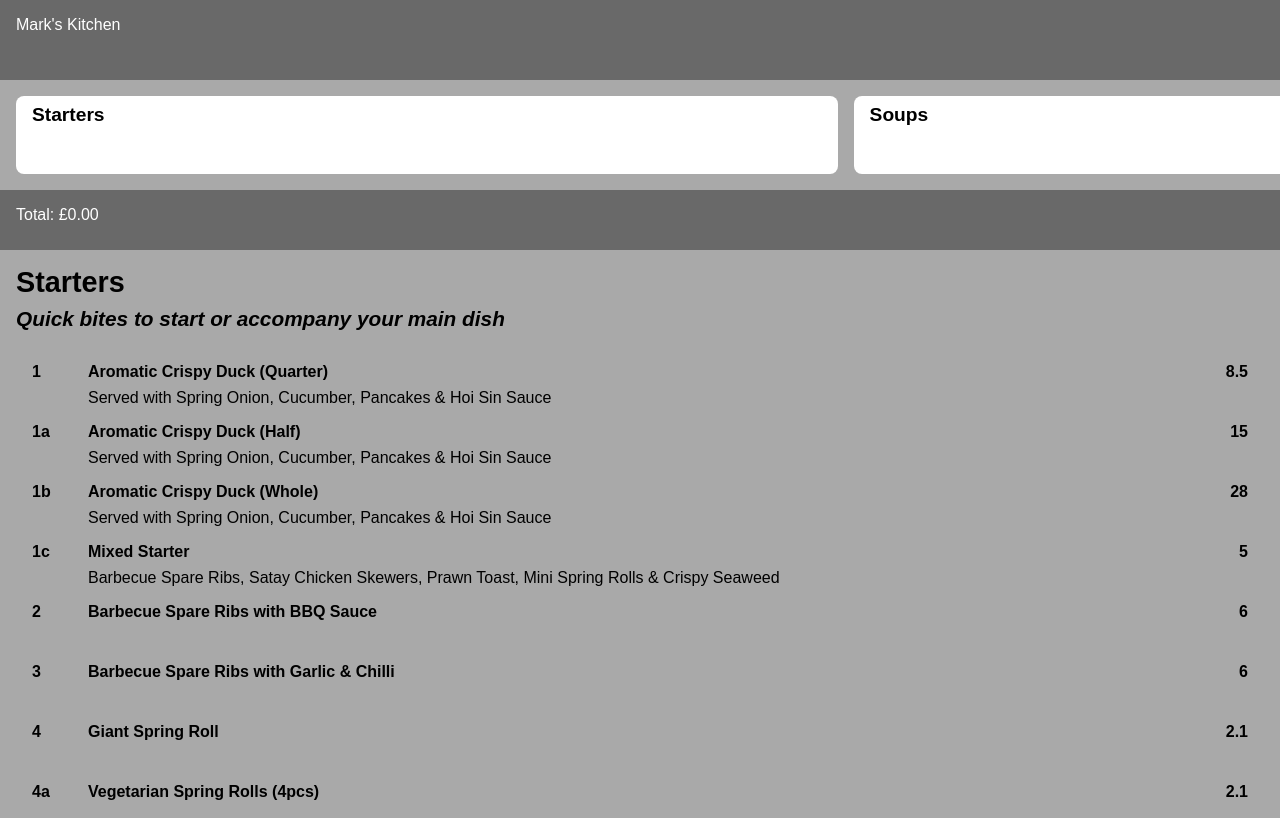
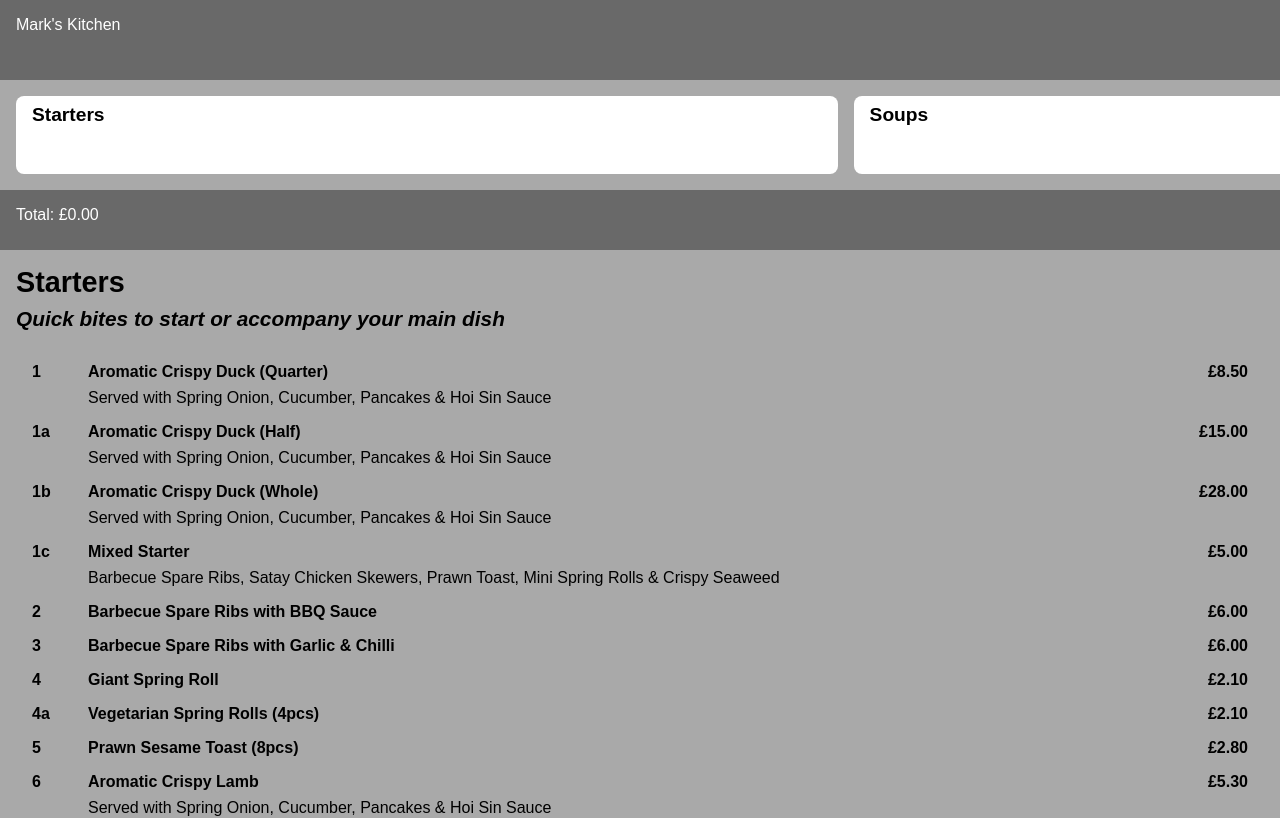
Before and after one commit to ChrisLatham/marks_kitchen_v2, a React (Create React App) app: page / in a window 1280 px wide. Shown: the top 818 px of the page. Built offline with nearby package versions, Linux system fonts and the light colour scheme; a web font is replaced by a local one.

Commit message:
Parse price to GBP. Only show description div is description available.

```diff
--- a/src/components/Menu/MenuItem/MenuItem.css
+++ b/src/components/Menu/MenuItem/MenuItem.css
@@ -1,7 +1,6 @@
 .menu-item {
     display: grid;
     grid-template-columns: auto 1fr auto;
-    grid-template-rows: repeat(2, 1fr);
     align-items: flex-start;
     justify-content: space-between;
     grid-gap: 0.5rem;
--- a/src/components/Menu/MenuItem/MenuItem.js
+++ b/src/components/Menu/MenuItem/MenuItem.js
@@ -2,12 +2,22 @@ import React from "react";
 import "./MenuItem.css";
 
 const menuItem = ({ id, title, description, price }) => {
+  let oDescription = null;
+  if (description !== "") {
+    oDescription = <div className="menu-item-description">{description}</div>;
+  }
+
+  const parsedPrice = parseFloat(price).toLocaleString("en-GB", {
+    style: "currency",
+    currency: "GBP",
+  });
+
   return (
     <div className="menu-item">
       <div className="menu-item-id">{id}</div>
       <div className="menu-item-title">{title}</div>
-      <div className="menu-item-description">{description}</div>
-      <div className="menu-item-price">{price}</div>
+      {oDescription}
+      <div className="menu-item-price">{parsedPrice}</div>
     </div>
   );
 };
```
